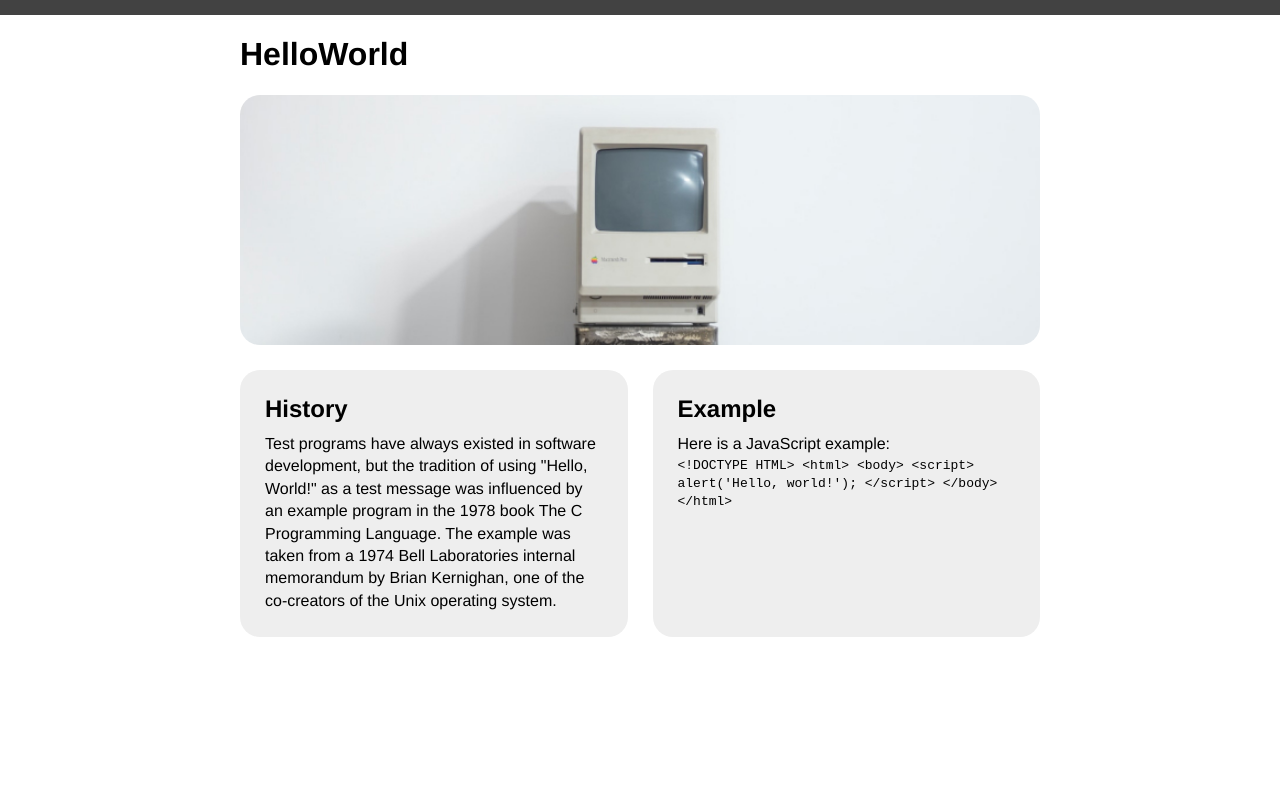
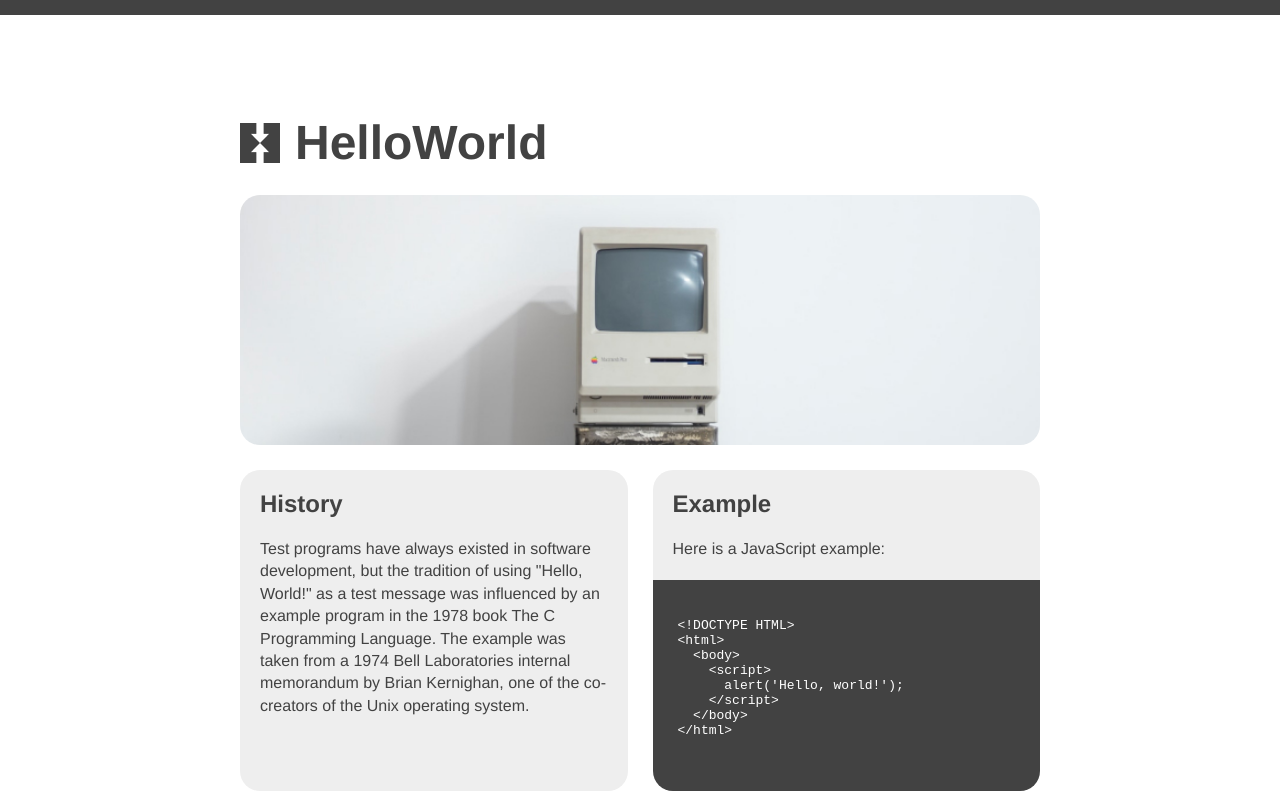
Before and after one commit to boyder/Hello-World-v2, a plain HTML site: page index.html in a window 1280 px wide. Drawn offline with Linux system fonts and the light colour scheme.

Commit message:
finish base

```diff
--- a/index.html
+++ b/index.html
@@ -18,10 +18,13 @@
         <h2>History</h2>
         <p>Test programs have always existed in software development, but the tradition of using "Hello, World!" as a test message was influenced by an example program in the 1978 book The C Programming Language. The example was taken from a 1974 Bell Laboratories internal memorandum by Brian Kernighan, one of the co-creators of the Unix operating system.</p>
       </section>
-      <section>
+      <section class="with-code">
+        <div class="code-copy">
           <h2>Example</h2>
           <p>Here is a JavaScript example:</p>
-        <code>
+        </div>
+        <div class="code-html">
+          <code><pre>
 &lt;!DOCTYPE HTML&gt;
 &lt;html&gt;
   &lt;body&gt;
@@ -30,7 +33,8 @@
     &lt;/script&gt;
   &lt;/body&gt;
 &lt;/html&gt;
-        </code>
+          </pre></code>
+        </div>
       </section>
     </div>
 
--- a/screen.css
+++ b/screen.css
@@ -5,6 +5,7 @@ body {
 	font-family: Helvetica, sans-serif;
 	border-top: 15px solid #424242;
 	margin: 0 auto;
+	color: #424242;
 }
 
 main {
@@ -29,13 +30,42 @@ main {
 	flex-grow: 1;
 	flex-basis: 0;
 	background: #eee;
-	padding:  25px;
 	border-radius: 20px;
 	margin-top: 25px;
 }
 
+.details section p {
+	margin: 20px;
+}
+
+.details section h2 {
+	margin: 20px;
+}
+
+.details section.with-code {
+	padding: 0;
+}
+
+div.code-html {
+	padding: 25px;
+	background: #424242;
+	color: #fff;
+	border-bottom-left-radius: 20px;
+	border-bottom-right-radius: 20px;
+}
+
 img {
  width: 100%;
+}
+
+h1 {
+	background-image: url(Images/Logo.png);
+	background-repeat: no-repeat;
+	background-size: 40px;
+	background-position: center left;
+	font-size:  3em;
+	padding-left: 55px;
+	margin: 100px 0 25px 0;
 }
 
 h2 {
```
Lines whose indentation alone changed are shown as unchanged.
